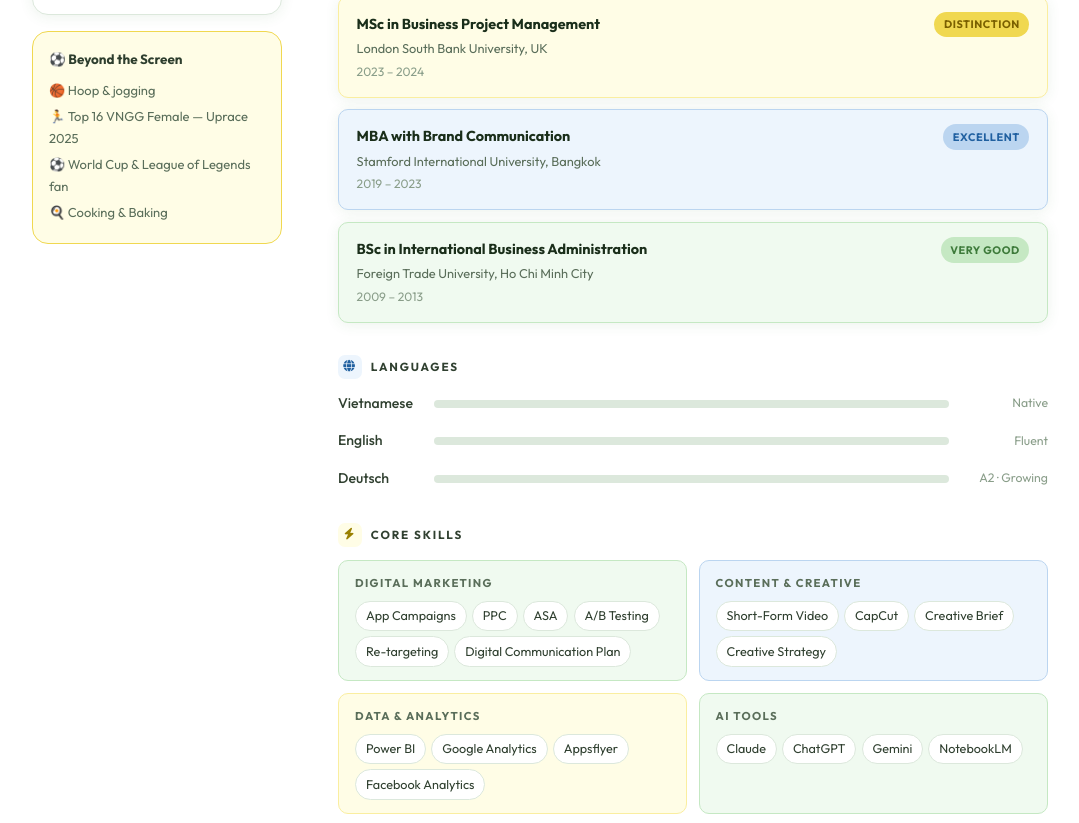
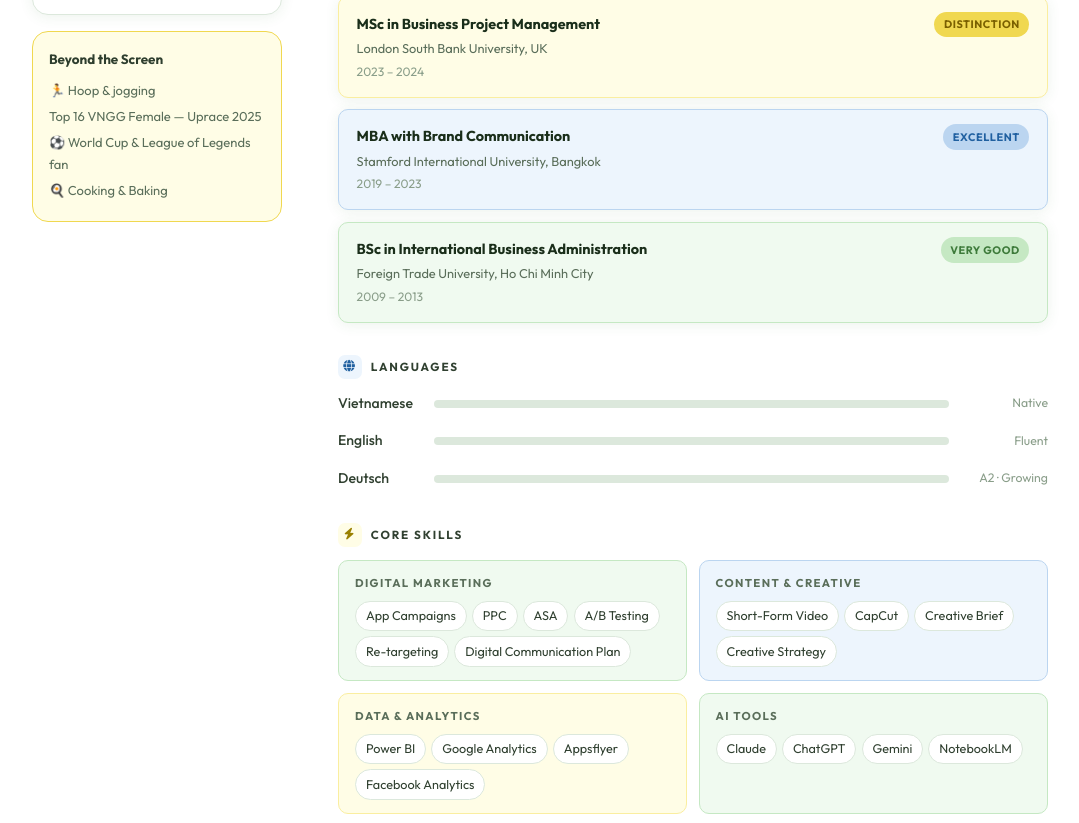
Before and after one commit to TrucLam91/TrucLam91.github.io, a plain HTML site: page index.html in a window 1280 px wide. Shown: the part 986-1809 px from the top of the page, without its empty margins (100-1179 px from the left). Drawn offline with Linux system fonts and the light colour scheme.

Commit message:
Update index.html

```diff
--- a/index.html
+++ b/index.html
@@ -121,10 +121,10 @@
 
           <!-- Fun facts -->
           <div class="fun-card">
-            <p class="fun-ttl">⚽ Beyond the Screen</p>
+            <p class="fun-ttl">Beyond the Screen</p>
             <ul>
-              <li>🏀 Hoop &amp; jogging</li>
-              <li>🏃 Top 16 VNGG Female — Uprace 2025</li>
+              <li>🏃 Hoop &amp; jogging</li>
+              <li>   Top 16 VNGG Female — Uprace 2025</li>
               <li>⚽ World Cup &amp; League of Legends fan</li>
               <li>🍳 Cooking &amp; Baking</li>
             </ul>
```
